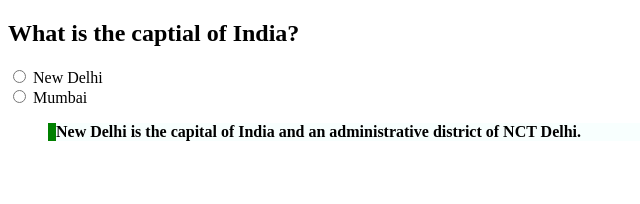
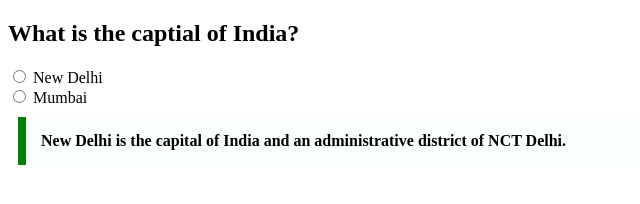
Before and after one commit to acciojob/trivia-student-nutanmaldal, a website: page main.html in a window 1280 px wide. Shown: the whole page, without its empty margins (0-640 px from the left). Drawn offline with Linux system fonts and the light colour scheme.

Commit message:
created a submission

```diff
--- a/main.html
+++ b/main.html
@@ -15,11 +15,10 @@
 	<input type="radio" id="Mumbai">
 		<label>Mumbai</label>
 	<br>
-	<blockquote src="https://en.wikipedia.org/wiki/New_Delhi">New Delhi is the capital of India and an administrative district of NCT Delhi.</blockquote>
+	<blockquote src="https://en.wikipedia.org/wiki/New_Delhi" class="blockquote-style">New Delhi is the capital of India and an administrative district of NCT Delhi.</blockquote>
 	<!-- the entire body must be written by student -->
     <script type="text/javascript" src="./script.js">
 </script>
-
 </body>
 
 </html>
--- a/styles.css
+++ b/styles.css
@@ -1,8 +1,8 @@
 /* Your CSS Code here. */
-blockquote{
-Max-width: Around 600px;
-Margin: Approximately 10px;
-Padding: Around 15px;
+.blockquote-style{
+Max-width:600px;
+Margin:10px;
+Padding:15px;
 Border-left: 8px solid green;
 Background-color: #f8fffe;
 Font-weight: Bold;
```
